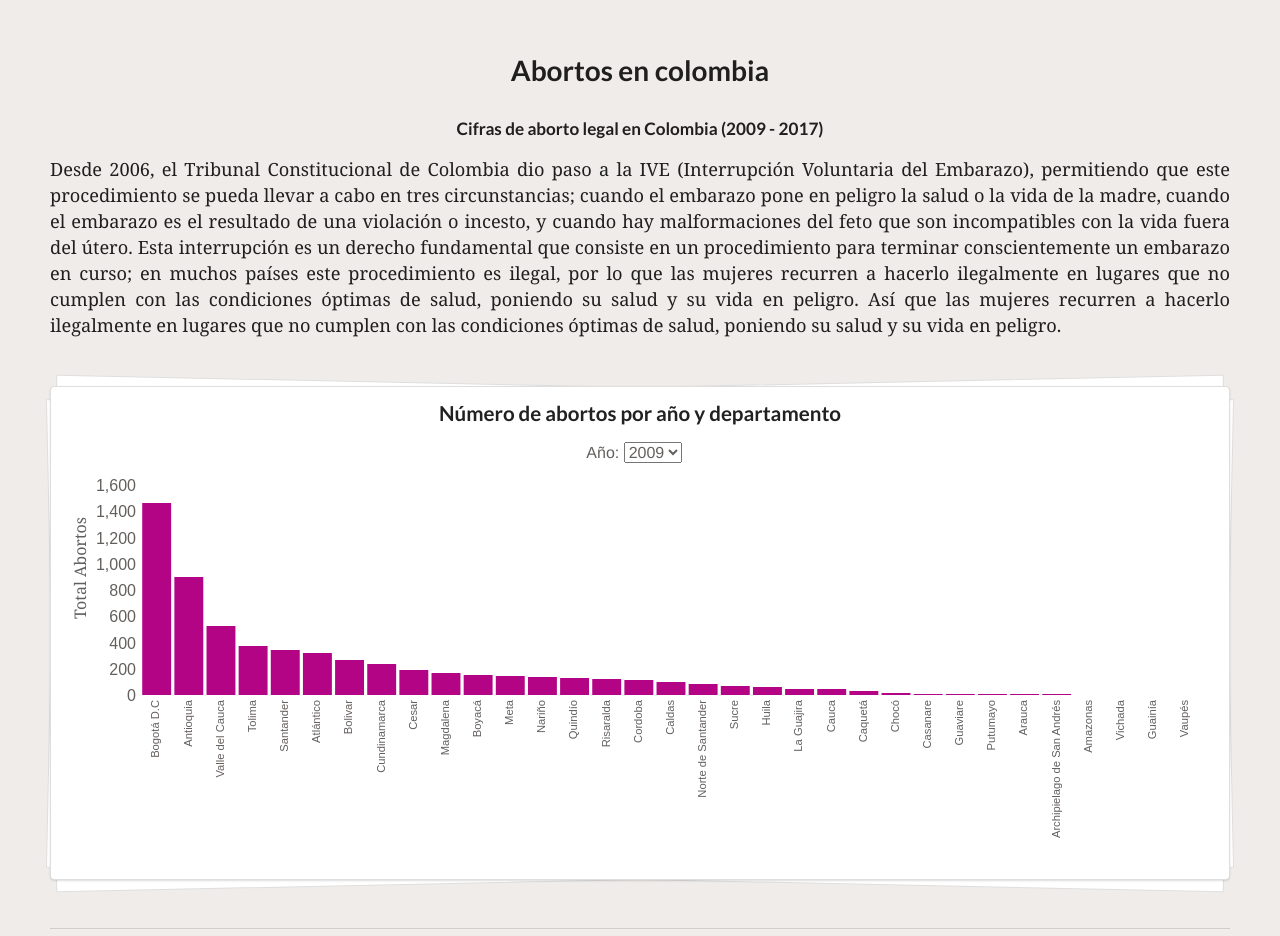
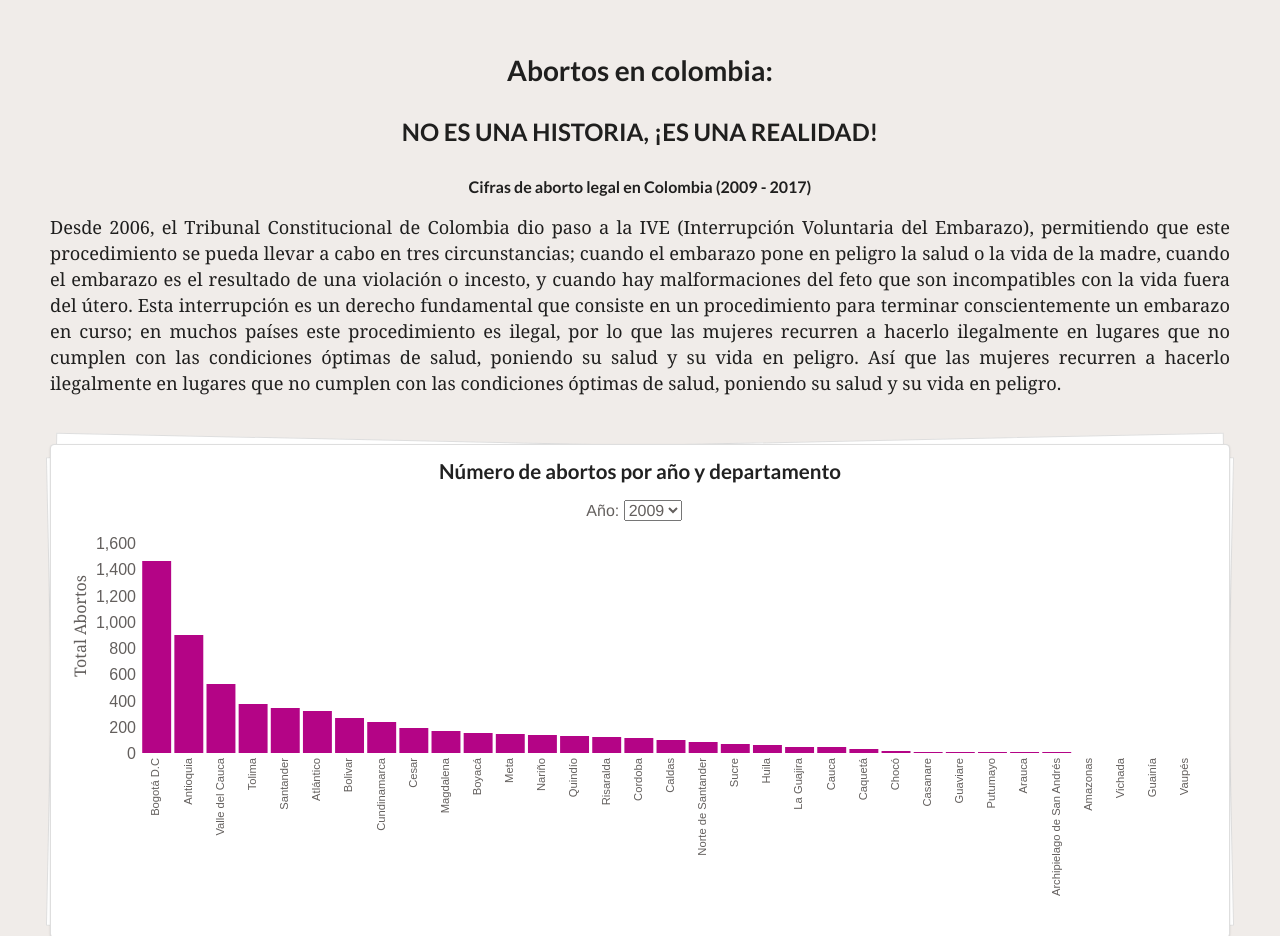
Before and after one commit to omarriaga/viz-aborto-colombia, a website: page src/index.html in a window 1280 px wide. Shown: the top 936 px of the page. Drawn offline with nearby package versions, Linux system fonts and the light colour scheme; a script that the page names is missing.

Commit message:
cambio de estilos

```diff
--- a/src/index.html
+++ b/src/index.html
@@ -18,8 +18,9 @@
 <![endif]-->
 <div class="ui main fluid container" id="contenido">
   <div id="introduction">
-    <h1 class="ui center aligned huge header">Abortos en colombia</h1>
-    <h4 class="ui center aligned header">Cifras de aborto legal en Colombia (2009 - 2017)</h4>
+    <h1 class="ui center aligned huge header">Abortos en colombia:</h1>
+    <h3 class="ui center aligned large header">NO ES UNA HISTORIA, ¡ES UNA REALIDAD!</h3>
+    <h5 class="ui center aligned header">Cifras de aborto legal en Colombia (2009 - 2017)</h5>
     <p>
       Desde 2006, el Tribunal Constitucional de Colombia dio paso a la IVE (Interrupción Voluntaria del Embarazo), permitiendo que este procedimiento se pueda llevar a cabo en tres circunstancias; cuando el embarazo pone en peligro la salud o la vida de la madre, cuando el embarazo es el resultado de una violación o incesto, y cuando hay malformaciones del feto que son incompatibles con la vida fuera del útero.
       Esta interrupción es un derecho fundamental que consiste en un procedimiento para terminar conscientemente un embarazo en curso; en muchos países este procedimiento es ilegal, por lo que las mujeres recurren a hacerlo ilegalmente en lugares que no cumplen con las condiciones óptimas de salud, poniendo su salud y su vida en peligro. Así que las mujeres recurren a hacerlo ilegalmente en lugares que no cumplen con las condiciones óptimas de salud, poniendo su salud y su vida en peligro.
```
